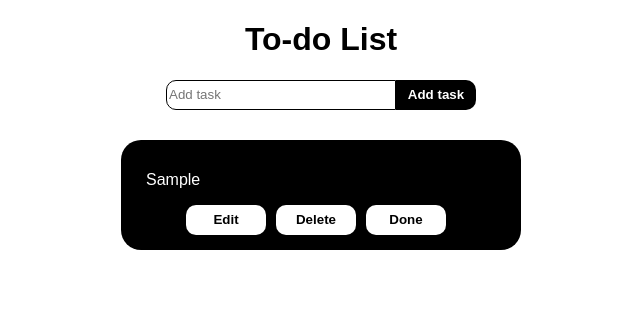
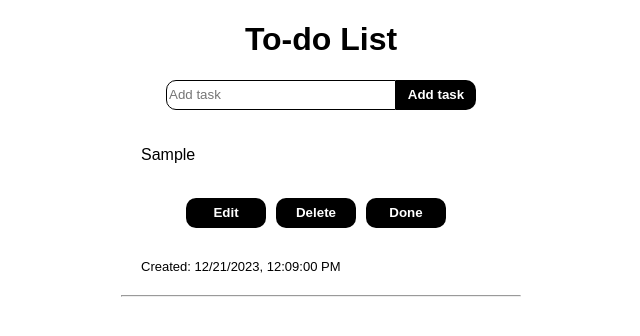
Before and after one commit to MUHAMMADMUKHTARSULEIMAN/to-do-list, a React (Create React App) app: page / in a window 1280 px wide. Both pictures are taken after typing "Sample" into the empty fields and a click on the button "Add task". Shown: the top 336 px of the page, without its empty margins (319-959 px from the left). Built offline with nearby package versions, Linux system fonts and the light colour scheme; a web font is replaced by a local one.

Commit message:
just another commit

```diff
--- a/src/App.js
+++ b/src/App.js
@@ -14,7 +14,8 @@ function taskReducer(draft, action) {
         id: action.id,
         text: action.text,
         done: false,
-        edit: false
+        edit: false,
+        date: new Date().toLocaleString()
       });
       break;
     }
@@ -121,6 +122,7 @@ function App() {
       text={task.text}
       done={task.done}
       edit={task.edit}
+      date={task.date}
       editTask={editTask}
       toggleDone={toggleDone}
       deleteTask={deleteTask}
--- a/src/components/PendingTask.js
+++ b/src/components/PendingTask.js
@@ -17,12 +17,13 @@ function PendingTask(props) {
   };
 
   return (
+    <>
       <div id="task-container">
         {!props.edit ?
         <div id="text-container"><p>{form.editText}</p></div> :
         <div id="input-container"><input name="editText" id="edit-text" type="text" value={form.editText} onChange={handleChange}/></div>
         }
-
+        <br/>
         <div id="buttons-container">
           {props.done ?
           "" :
@@ -37,14 +38,19 @@ function PendingTask(props) {
             <button className="task-button" onClick={() => {props.toggleDone(props.taskId)}}>{props.done ? "Resume" : "Done"}</button>
           }
         </div>
-
+        <br/>
+        <div id="created-completed">
+          <p>Created: {props.date}</p>
           {props.done ?
           <div id="completed-indicator">
-        <h3>Completed</h3>
+            <p id="completed">Completed</p>
           </div> :
           ""
           }
         </div>
+      </div>
+      <hr/>
+    </>
   );
 };
 
--- a/src/index.css
+++ b/src/index.css
@@ -5,7 +5,7 @@
 
 body {
   margin: 0 auto;
-  width: 400px;
+  max-width: 400px;
   background-color: rgba(190, 92, 23, 0.842);
   background-color: white;
 }
@@ -20,9 +20,9 @@ body {
   align-items: center;
 }
 
-#form {
+/* #form {
   margin-bottom: 30px;
-}
+} */
 
 #text {
   border-top-left-radius: 10px;
@@ -59,17 +59,17 @@ body {
 
 #task-container {
   /* border: 1.5px solid rgb(37, 119, 92); */
-  border-radius: 20px;
-  padding: 15px;
-  margin-bottom: 25px;
-  background-color: rgba(97, 24, 37, 0.765);
-  background-color: black;
-  color: white;
+  /* border-radius: 20px; */
+  padding: 20px 20px 0;
+  /* margin-bottom: 25px; */
+  /* background-color: rgba(97, 24, 37, 0.765); */
+  background-color: white;
+  color: black;
 }
 
-#text-container {
+/* #text-container {
   padding: 0 10px;
-}
+} */
 
 p {
   font-weight: 500;
@@ -103,8 +103,8 @@ p {
   justify-content: center;
   box-shadow: none;
   background-color: rgba(27, 55, 110, 0.776);
-  background-color: white;
-  color: black;
+  background-color: rgb(0, 0, 0);
+  color: rgb(255, 255, 255);
   border: none;
   font-weight: 600;
 }
@@ -114,3 +114,14 @@ p {
   grid-template-columns: 90px 90px 90px;
   justify-content: center;
 }
+
+#created-completed {
+  display: flex;
+  font-size: small;
+  align-items: center;
+  justify-content: space-between;
+}
+
+#completed {
+  font-weight: 600;
+}
```
Lines whose indentation alone changed are shown as unchanged.
